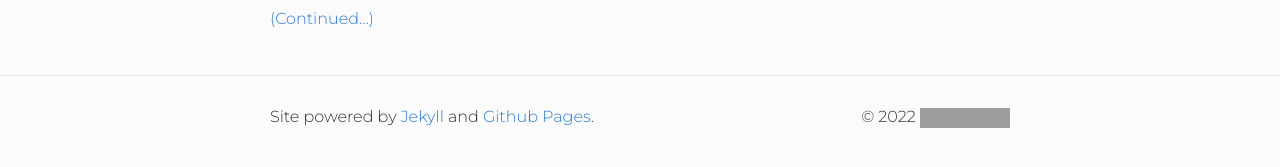
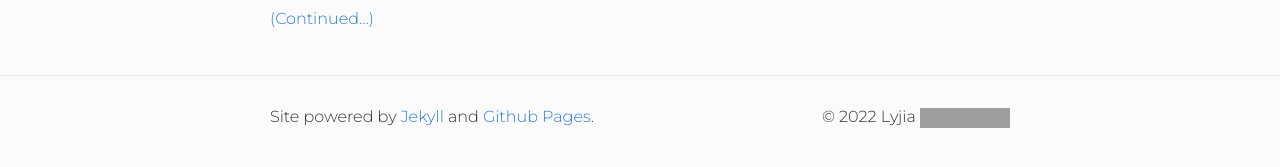
Before and after one commit to lyjia/lyjia.github.io, a Jekyll site: the page built from index.md, in a window 1280 px wide. Shown: the part 370-537 px from the top of the page. Built offline with Jekyll 4.4.1, drawn with Linux system fonts in a browser that asks for light colours; grey boxes are pictures that could not be loaded.

Commit message:
update copyright

```diff
--- a/_includes/footer.html
+++ b/_includes/footer.html
@@ -1,7 +1,7 @@
 <footer class="site-footer">
   <div class="wrapper">
   	<div style="float: left;">Site powered by <a href="https://jekyllrb.com/" target="_blank">Jekyll</a> and <a href="https://pages.github.com/" target="_blank">Github Pages</a></div>
-  	<div style="float: right;">&copy; 2022 <a rel="license" href="http://creativecommons.org/licenses/by-nc-sa/4.0/"><img alt="Creative Commons License" style="border-width:0" src="https://i.creativecommons.org/l/by-nc-sa/4.0/88x31.png" /></a></div>.
+  	<div style="float: right;">&copy; 2022 Lyjia <a rel="license" href="http://creativecommons.org/licenses/by-nc-sa/4.0/"><img alt="Creative Commons License" style="border-width:0" src="https://i.creativecommons.org/l/by-nc-sa/4.0/88x31.png" /></a></div>.
   	<div style="float: clear"/>
   </div>
 </footer>
```
